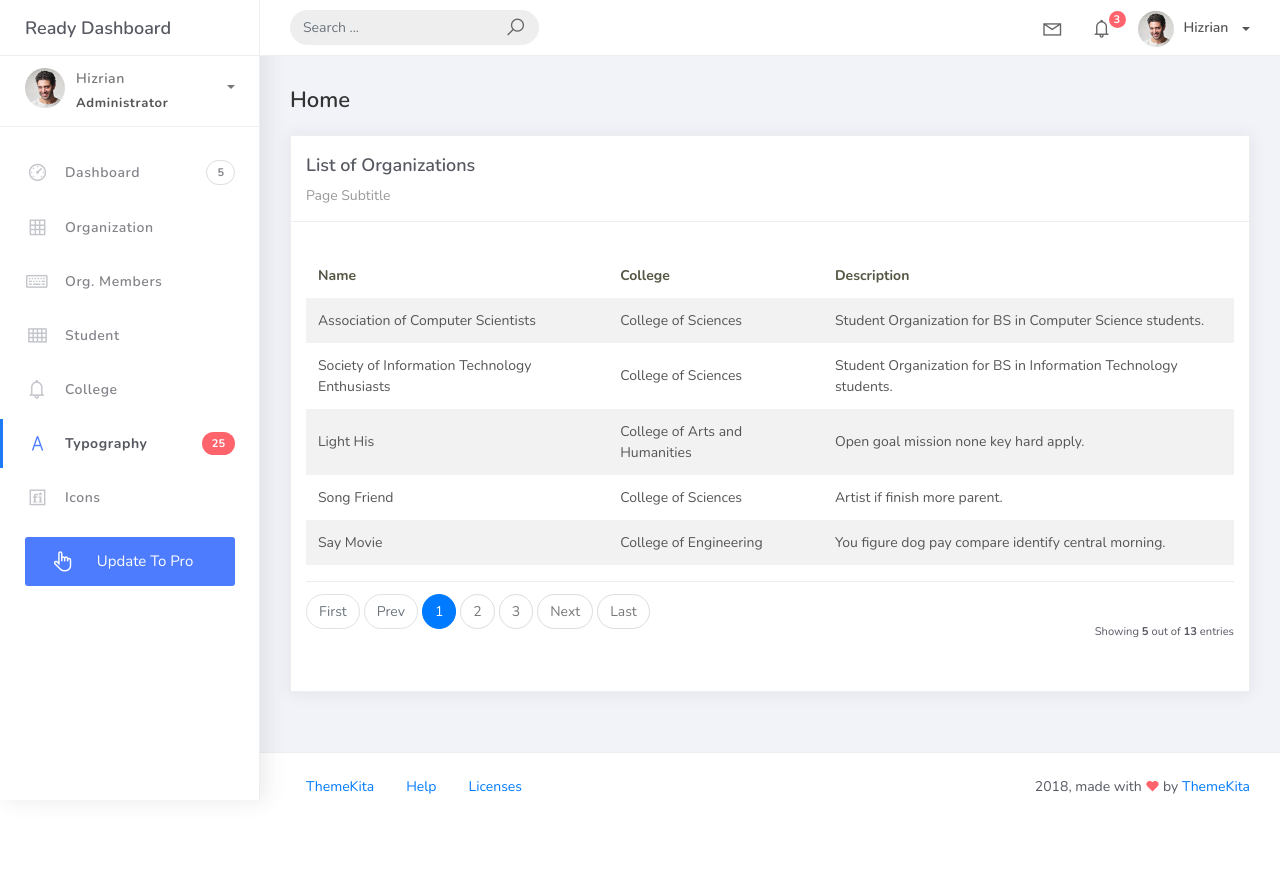
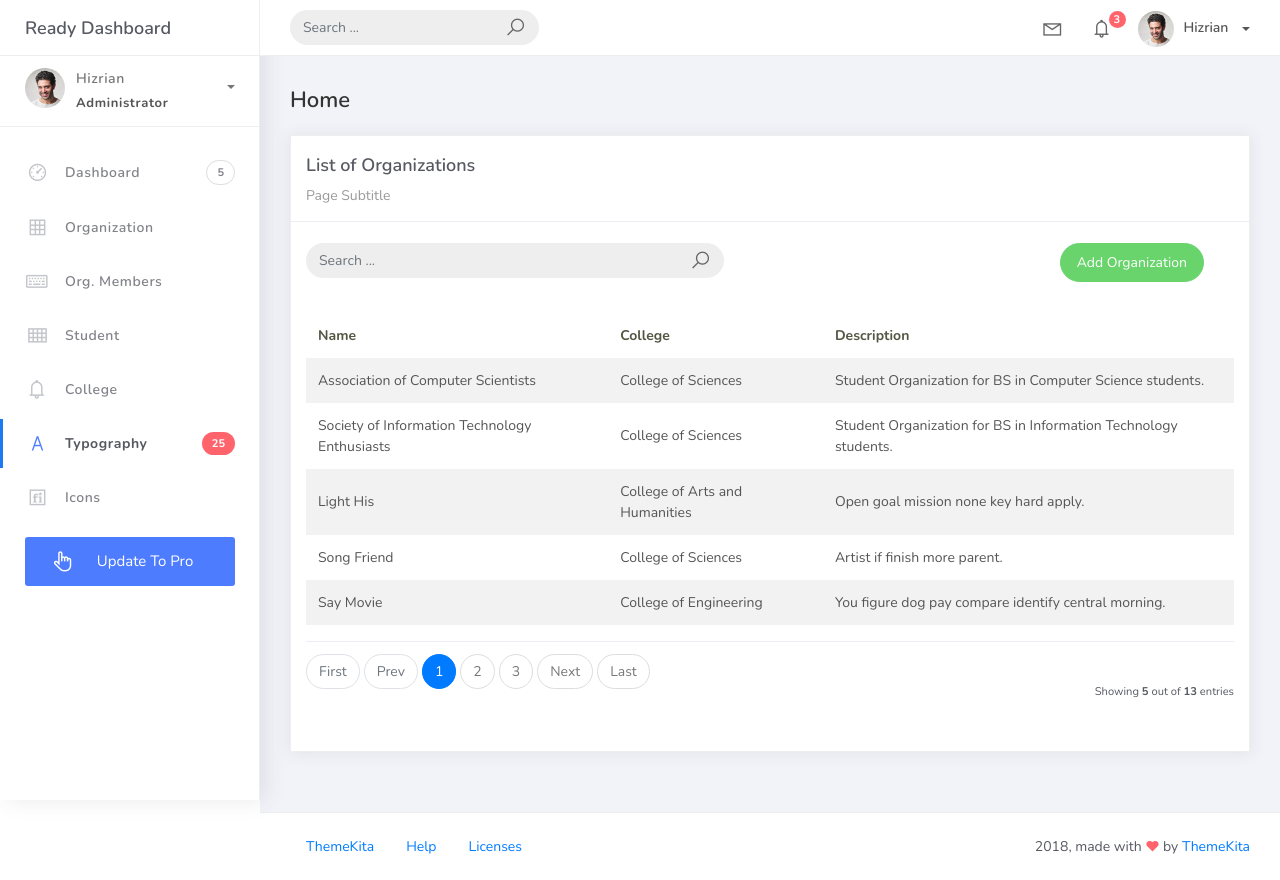
Before and after one commit to AllanDexter14/PSU-Sphere, a Django app: page /organization_list in a window 1280 px wide. Before the commit the page ends 800 px from the top, so only its background shows below. Run offline with Django 5.2, Linux system fonts and the light colour scheme; data comes from the database, SQL or seed files in the repository; some libraries are stand-ins or nearby versions.

Commit message:
Fix sidebar links for Organization menu

```diff
--- a/projectsite/projectsite/urls.py
+++ b/projectsite/projectsite/urls.py
@@ -16,11 +16,12 @@ Including another URLconf
 """
 from django.contrib import admin
 from django.urls import path
-from studentorg.views import HomePageView, OrganizationList
+from studentorg.views import HomePageView, OrganizationList, OrganizationCreateView
 from studentorg import views
 
 urlpatterns = [
     path("admin/", admin.site.urls),
     path('', views.HomePageView.as_view(), name='home'),
     path('organization_list', OrganizationList.as_view(), name='organization-list'),
+    path('organization_list/add', OrganizationCreateView.as_view(), name='organization-add'),
 ]
--- a/projectsite/studentorg/views.py
+++ b/projectsite/studentorg/views.py
@@ -1,6 +1,9 @@
 from django.shortcuts import render
 from django.views.generic.list import ListView
 from studentorg.models import Organization
+from django.views.generic.edit import CreateView
+from studentorg.forms import OrganizationForm
+from django.urls import reverse_lazy
 
 
 class HomePageView(ListView):
@@ -13,3 +16,9 @@ class OrganizationList(ListView):
     context_object_name = 'organization'
     template_name = 'org_list.html'
     paginate_by = 5
+
+class OrganizationCreateView(CreateView):
+    model = Organization
+    form_class = OrganizationForm
+    template_name = 'org_form.html'
+    success_url = reverse_lazy('organization-list')
--- a/projectsite/templates/base.html
+++ b/projectsite/templates/base.html
@@ -176,7 +176,7 @@
 							</a>
 						</li>
 						<li class="nav-item">
-							<a href="components.html">
+							<a href="{% url 'organization-list' %}">
 								<i class="la la-table"></i>
 								<p>Organization</p>
 							</a>
--- a/projectsite/templates/org_list.html
+++ b/projectsite/templates/org_list.html
@@ -8,6 +8,26 @@
                     <div class="card-header">
                         <div class="card-title">List of Organizations</div>
                         <div class="card-category">Page Subtitle</div>
+                    </div>
+                    <br />
+                    <div class="col-md-12 row">
+                        <div class="col-md-6">
+                            <form class="navbar-left navbar-form nav-search mr-md-3" action="">
+                                <div class="input-group">
+                                    <input type="text" placeholder="Search ..." class="form-control" />
+                                    <div class="input-group-append">
+                                        <span class="input-group-text">
+                                            <i class="la la-search search-icon"></i>
+                                        </span>
+                                    </div>
+                                </div>
+                            </form>
+                        </div>
+                        <div class="col-md-6">
+                            <div class="pull-right">
+                                <a href="{% url 'organization-add' %}" class="btn btn-success btn-rounded">Add Organization</a>
+                            </div>
+                        </div>
                     </div>
                     <div class="card-body">
                         <table class="table table-striped mt-3">
```
Also changed, not shown: projectsite/studentorg/forms.py (added, +9 -0 lines), projectsite/templates/org_form.html (added, +29 -0 lines).
